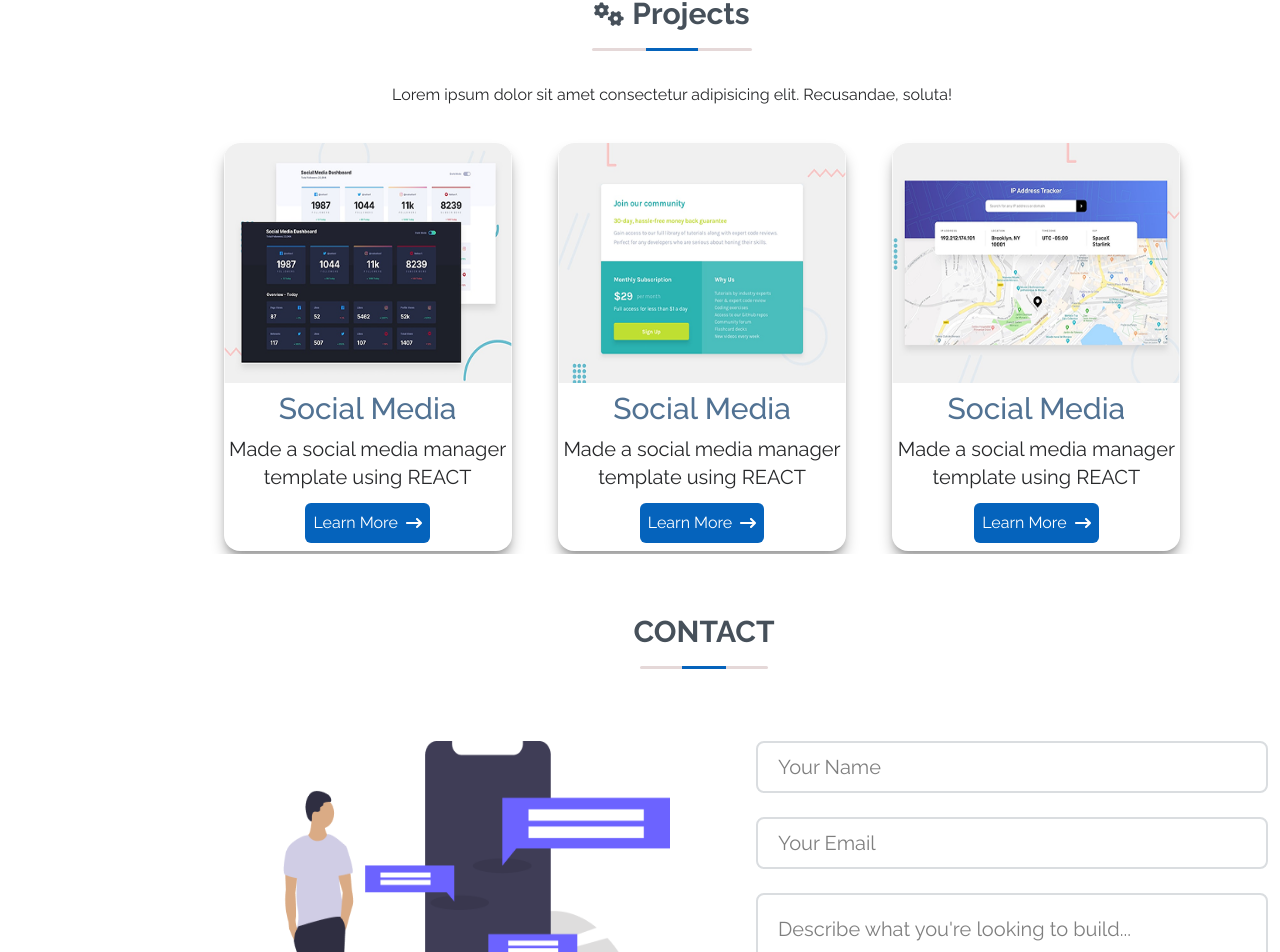
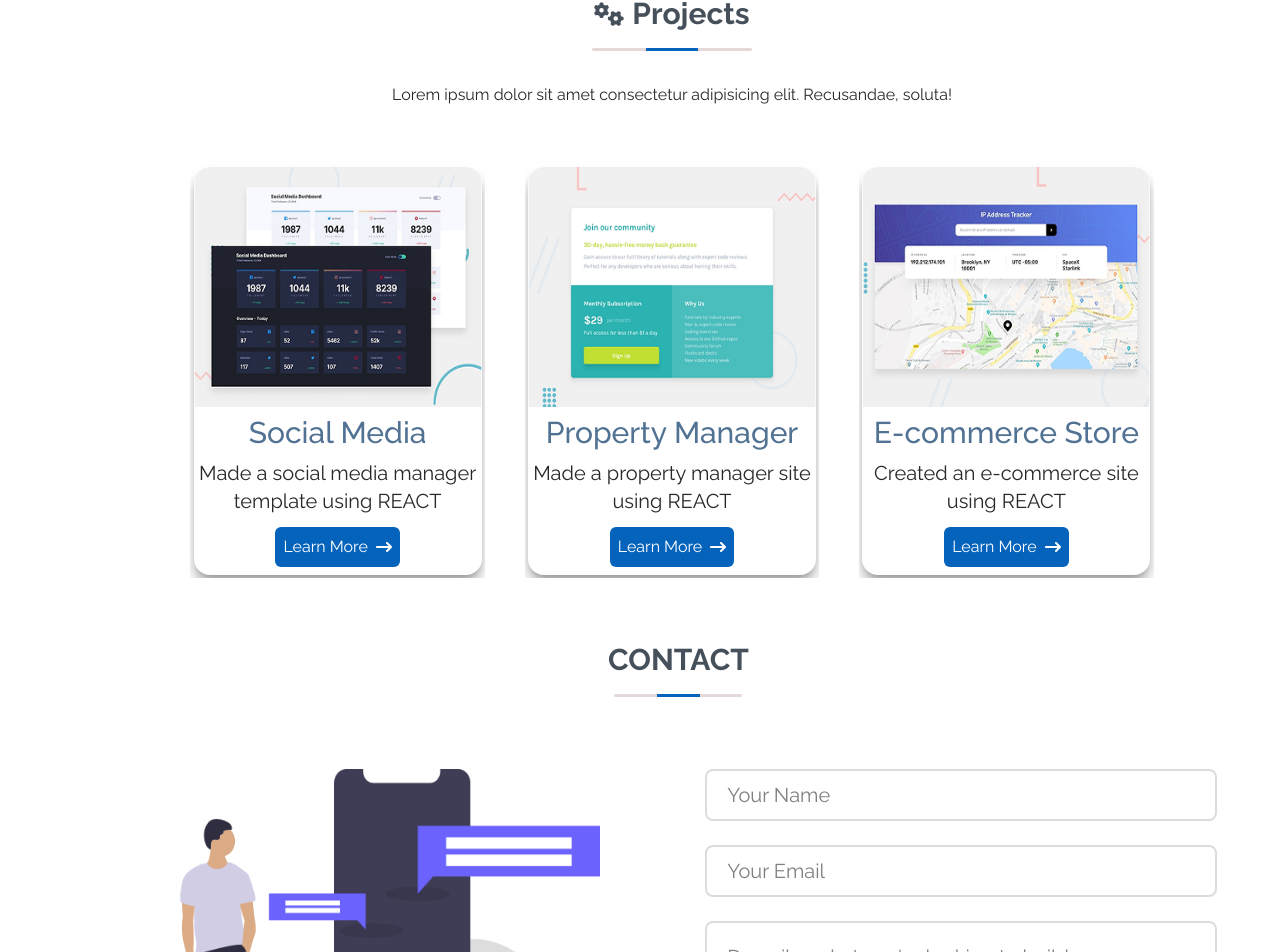
Before and after one commit to Manish-pro854/Potpolio, a React (Vite) app: page / in a window 1280 px wide. Shown: the part 1611-2563 px from the top of the page. Built offline with nearby package versions, Linux system fonts and the light colour scheme.

Commit message:
animated fully portpolio

```diff
--- a/src/components/About/About.jsx
+++ b/src/components/About/About.jsx
@@ -1,4 +1,4 @@
-import React from "react";
+import React, { useRef } from "react";
 import minku from "../../assets/MINKU.jpg";
 import { FaReact } from "react-icons/fa";
 import { RiTailwindCssFill } from "react-icons/ri";
@@ -7,26 +7,20 @@ import { FaCss3Alt } from "react-icons/fa";
 import { FaHtml5 } from "react-icons/fa";
 import { TbBrandJavascript } from "react-icons/tb";
 import SkillsCard from "../Card/SkillsCard";
-import { motion } from "motion/react";
-import { useGSAP } from "@gsap/react";
-import gsap from "gsap";
+import { motion, useInView } from "motion/react";
 
 const About = () => {
-
-  useGSAP(()=>{
-    let t2 = gsap.timeline()
-    t2.from("#about",{
-      y:50,
-      duration:1,
-      opacity:0
-    })
-  })
+  const ref = useRef(null);
+  const isInView = useInView(ref, { once: true }); // once: true = only animates once
 
   return (
     <motion.div
       id="about"
       className="h-full w-full grid grid-cols-1 md:grid-cols-[10%_90%] font-[font1]"
-
+      ref={ref}
+      initial={{ opacity: 0, y: 70 }}
+      animate={isInView ? { opacity: 1, y: 0 } : {}}
+      transition={{ duration: 0.8, delay: 0.5 }}
     >
       <div id="nav" className="h-secreen w-0 md:w-full"></div>
 
@@ -53,12 +47,20 @@ const About = () => {
         </div>
 
         <div className="flex flex-col gap-5 items-center justify-center lg:flex-row">
-          <img
+          <motion.img
             src={minku}
             className="h-[500px] mt-10 md:w-[50%] ml-2 rounded-md"
+            initial={{ x: -100, opacity: 0 }}
+            animate={isInView ? { x: 0, opacity: 1 } : {}}
+            transition={{ duration: 0.8, delay: 0.3 }}
           />
 
-          <div className="flex w-full h-full items-center justify-center flex-col md:flex-row lg:flex-col">
+          <motion.div
+            className="flex w-full h-full items-center justify-center flex-col md:flex-row lg:flex-col"
+            initial={{ x: 100, opacity: 0 }}
+            animate={isInView ? { x: 0, opacity: 1 } : {}}
+            transition={{ duration: 0.8, delay: 0.3 }}
+          >
             <div className="md:w-[60%] lg:w-full text-[#728394]">
               <h1 className="text-3xl font-[500] text-center lg:text-start lg:mt-6">
                 React and Frontend Developer
@@ -78,30 +80,75 @@ const About = () => {
                 </h2>
               </h1>
               <div className="grid gap-10 md:gap-2 grid-cols-2 lg:grid-cols-3 lg:gap-10 mt-6">
+                <motion.div
+                  initial={{ opacity: 0 }}
+                  animate={isInView ? { opacity: 1 } : {}}
+                  transition={{ duration: 0.6, delay: 1 }}
+                >
                   <SkillsCard
                     skillImage={<FaReact className="text-[#02d0f8]" />}
                     skillName="REACT"
                   />
+                </motion.div>
+
+                <motion.div
+                  initial={{ opacity: 0 }}
+                  animate={isInView ? { opacity: 1 } : {}}
+                  transition={{ duration: 0.6, delay: 1 }}
+                >
                   <SkillsCard
-                  skillImage={<TbBrandJavascript className="text-[#f2ab3e]" />}
+                    skillImage={
+                      <TbBrandJavascript className="text-[#f2ab3e]" />
+                    }
                     skillName="JavaScript"
                   />
+                </motion.div>
+
+                <motion.div
+                  initial={{ opacity: 0 }}
+                  animate={isInView ? { opacity: 1 } : {}}
+                  transition={{ duration: 0.6, delay: 1 }}
+                >
                   <SkillsCard
-                  skillImage={<RiTailwindCssFill className="text-[#687fef]" />}
+                    skillImage={
+                      <RiTailwindCssFill className="text-[#687fef]" />
+                    }
                     skillName="Tailwind CSS"
                   />
+                </motion.div>
+
+                <motion.div
+                  initial={{ opacity: 0 }}
+                  animate={isInView ? { opacity: 1 } : {}}
+                  transition={{ duration: 0.6, delay: 1 }}
+                >
                   <SkillsCard skillImage={<FaGithub />} skillName="GitHub" />
+                </motion.div>
+
+                <motion.div
+                  initial={{ opacity: 0 }}
+                  animate={isInView ? { opacity: 1 } : {}}
+                  transition={{ duration: 0.6, delay: 1 }}
+                >
                   <SkillsCard
                     skillImage={<FaCss3Alt className="text-[#016bb4]" />}
                     skillName="CSS"
                   />
+                </motion.div>
+
+                <motion.div
+                  initial={{ opacity: 0 }}
+                  animate={isInView ? { opacity: 1 } : {}}
+                  transition={{ duration: 0.6, delay: 1 }}
+                >
                   <SkillsCard
                     skillImage={<FaHtml5 className="text-[#de4a25]" />}
                     skillName="HTML"
                   />
+                </motion.div>
               </div>
             </div>
-          </div>
+          </motion.div>
         </div>
       </div>
     </motion.div>
--- a/src/components/Card/ProjectCard.jsx
+++ b/src/components/Card/ProjectCard.jsx
@@ -1,4 +1,5 @@
 import React from "react";
+
 
 import { FaArrowRightLong } from "react-icons/fa6";
 
--- a/src/components/Card/SkillsCard.jsx
+++ b/src/components/Card/SkillsCard.jsx
@@ -1,10 +1,11 @@
 import React from "react";
 import polygon from "../../assets/polygon.png";
+import { motion } from "framer-motion";
 
 const SkillsCard = ({ skillImage, skillName }) => {
   return (
     <div className="h-full w-full relative flex flex-col items-center justify-center">
-      <img src={polygon} className="h-[5.5rem]" />
+      <img src={polygon} className="h-[5.5rem]"/>
       <div className="absolute top-5 text-5xl">{skillImage}</div>
       <h3 className="mt-2 text-start text-[#517293]">{skillName}</h3>
     </div>
--- a/src/components/Contact/Contact.jsx
+++ b/src/components/Contact/Contact.jsx
@@ -1,33 +1,51 @@
-import React from "react";
+import React, { useRef } from "react";
 import contact from "../../assets/contact.png";
 import { IoIosSend } from "react-icons/io";
+import { motion, useInView } from "motion/react";
 
 const Contact = () => {
+  const ref = useRef(null);
+  const isInView = useInView(ref, { once: true }); // once: true = only animates once
+
   return (
-    <div
+    <motion.div
       id="contact"
-      className="h-full w-full grid grid-cols-[10%_90%] font-[font1] mb-6 relative z-0"
+      className="h-full w-full grid grid-cols-[6%_94%] font-[font1] mb-6 relative z-0"
+      ref={ref}
+      initial={{ opacity: 0, y: 70 }}
+      animate={isInView ? { opacity: 1, y: 0 } : {}}
+      transition={{ duration: 0.8, delay: 0.5 }}
     >
       <div className="h-full w-full"></div>
       <div className="h-full w-full">
         <div className="relative">
-          <h1 className="flex flex-col justify-center items-center pt-15 text-3xl font-[700] text-[#46505a]">
+          <h1 className="flex flex-col justify-center items-center pt-10 text-3xl font-[700] text-[#46505a]">
             CONTACT
             <h2 className="flex flex-col justify-center items-center h-[0.2rem] w-[8rem] bg-[#e5d8d8] mt-4 rounded-lg">
-             <h3 className="h-full w-[2.7rem] bg-[#0563bb]"></h3>
+              <h3 className="h-full w-[2.7rem] bg-[#0563bb]"></h3>
             </h2>
           </h1>
 
-          <div className="mt-18 flex flex-col gap-10 items-center justify-center md:grid md:grid-cols-2 md:gap-20">
-            <div className="h-full w-full left-side flex items-center justify-center md:ml-15">
+          <div className="mt-18 flex flex-col gap-10 items-center justify-center md:grid md:grid-cols-2 md:gap-10">
+            <motion.div
+              className="h-full w-full left-side flex items-center justify-center"
+              initial={{ x: -100, opacity: 0 }}
+              animate={isInView ? { x: 0, opacity: 1 } : {}}
+              transition={{ duration: 0.8, delay: 0.3 }}
+            >
               <img src={contact} className="w-[80%] md:h-full" />
-            </div>
+            </motion.div>
 
-            <div className="right-side">
+            <motion.div
+              className="right-side md:mr-5 md:-ml-4"
+              initial={{ x: 100, opacity: 0 }}
+              animate={isInView ? { x: 0, opacity: 1 } : {}}
+              transition={{ duration: 0.8, delay: 0.3 }}
+            >
               <form
                 action="https://formspree.io/f/xblykjpb"
                 method="POST"
-                className="flex flex-col items-center justify-center gap-6"
+                className="flex flex-col items-center justify-center gap-6 md:-ml-5"
               >
                 <input
                   className="h-13 w-[75vw] md:w-[40vw] border-2 border-[#dadde0] text-xl rounded-lg p-5 outline-0"
@@ -52,11 +70,11 @@ const Contact = () => {
                   <IoIosSend className="text-white text-[1.4rem]" />
                 </button>
               </form>
-            </div>
+            </motion.div>
           </div>
         </div>
       </div>
-    </div>
+    </motion.div>
   );
 };
 
--- a/src/components/Navbar/Navbar.jsx
+++ b/src/components/Navbar/Navbar.jsx
@@ -31,9 +31,9 @@ const Navbar = () => {
     // })
     t1.from(".desktopmenu ul li",{
       scale:0.2,
-      duration:0.6,
+      duration:0.4,
       opacity:0,
-      stagger:1
+      stagger:1,
     })
   })
 
--- a/src/components/Projects/Projects.jsx
+++ b/src/components/Projects/Projects.jsx
@@ -1,20 +1,32 @@
-import React from "react";
+import React, { useRef } from "react";
 import { FaGears } from "react-icons/fa6";
 import image1 from "../../assets/image1.png";
 import image2 from "../../assets/image2.png";
 import image3 from "../../assets/image3.png";
 import ProjectCard from "../Card/ProjectCard";
+import { motion, useInView } from "motion/react";
 
 const Projects = () => {
+  const ref = useRef(null);
+  const isInView = useInView(ref, { once: true }); // once: true = only animates once
+
   return (
-
-    <div id="projects" className="grid grid-cols-[5%_95%] h-full w-full font-[font1]">
+    <motion.div
+      id="projects"
+      className="grid grid-cols-[5%_95%] h-full w-full font-[font1]"
+      ref={ref}
+      initial={{ opacity: 0, y: 70 }}
+      animate={isInView ? { opacity: 1, y: 0 } : {}}
+      transition={{ duration: 0.8, delay: 0.5 }}
+    >
       <div className="h-full w-full"></div>
       <div className="h-full w-full">
         <div className="relative">
           <h1 className="flex flex-col justify-center items-center pt-15 text-3xl font-[700] text-[#46505a]">
-
-           <h4 className="flex items-center justify-center gap-2"><FaGears />Projects</h4>
+            <h4 className="flex items-center justify-center gap-2">
+              <FaGears />
+              Projects
+            </h4>
             <h2 className="flex flex-col justify-center items-center h-[0.2rem] w-[10rem] bg-[#e5d8d8] mt-4 rounded-lg">
               <h3 className="h-full w-[3.3rem] bg-[#0563bb]"></h3>
             </h2>
@@ -24,29 +36,61 @@ const Projects = () => {
             soluta!
           </p>
         </div>
-      <div className="flex flex-row flex-wrap items-center justify-center gap-10 mt-8 md:ml-15">
+
+        <div className="flex flex-row flex-wrap items-center justify-center gap-10 mt-8 py-6">
+          <motion.div
+            initial={{ x: -100, opacity: 0 }}
+            animate={isInView ? { x: 0, opacity: 1 } : {}}
+            transition={{ duration: 1, delay: 0.2 }}
+            whileHover={{
+              scale: 1.1,
+              transition: { type: "spring", stiffness: 100 },
+            }}
+          >
             <ProjectCard
               image={image1}
               title="Social Media"
               discription="Made a social media manager template using REACT"
               link="http://manishportpolio.netlify.app"
             />
+          </motion.div>
+
+          <motion.div
+            initial={{ scale: 0.8, opacity: 0 }}
+            animate={isInView ? { scale: 1, opacity: 1 } : {}}
+            transition={{ duration: 1, delay: 0.4 }}
+            whileHover={{
+              scale: 1.1,
+              transition: { type: "spring", stiffness: 100 },
+            }}
+          >
             <ProjectCard
               image={image2}
-          title="Social Media"
-          discription="Made a social media manager template using REACT"
+              title="Property Manager"
+              discription="Made a property manager site using REACT"
               link="http://minkuprivateproperty.netlify.app"
             />
+          </motion.div>
+
+          <motion.div
+            initial={{ x: 100, opacity: 0 }}
+            animate={isInView ? { x: 0, opacity: 1 } : {}}
+            transition={{ duration: 1, delay: 0.6 }}
+            whileHover={{
+              scale: 1.1,
+              transition: { type: "spring", stiffness: 100 },
+            }}
+          >
             <ProjectCard
               image={image3}
-          title="Social Media"
-          discription="Made a social media manager template using REACT"
+              title="E-commerce Store"
+              discription="Created an e-commerce site using REACT"
               link="http://minku-ecommerse-store.netlify.app"
             />
+          </motion.div>
         </div>
       </div>
-    </div>
-
+    </motion.div>
   );
 };
 
```
Lines whose indentation alone changed are shown as unchanged.
